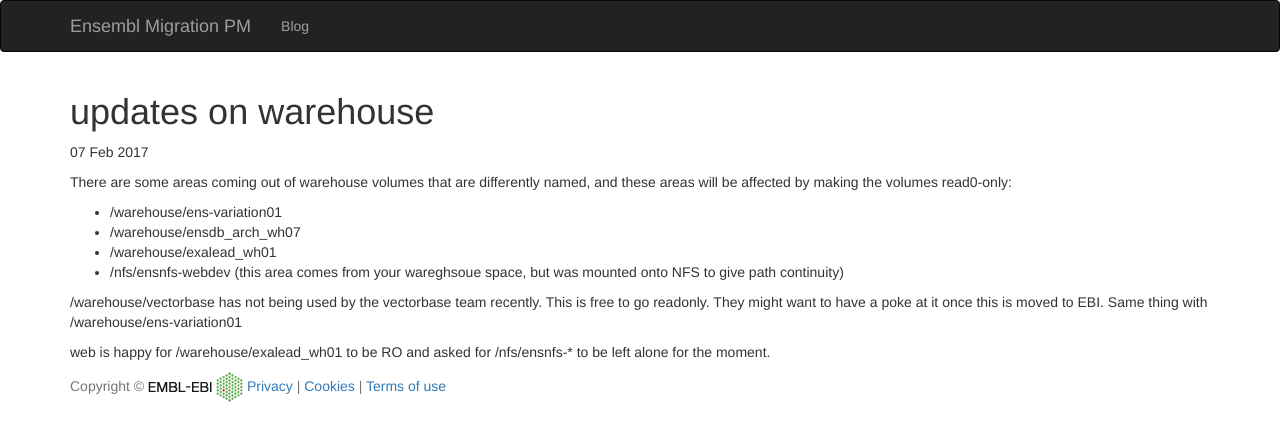
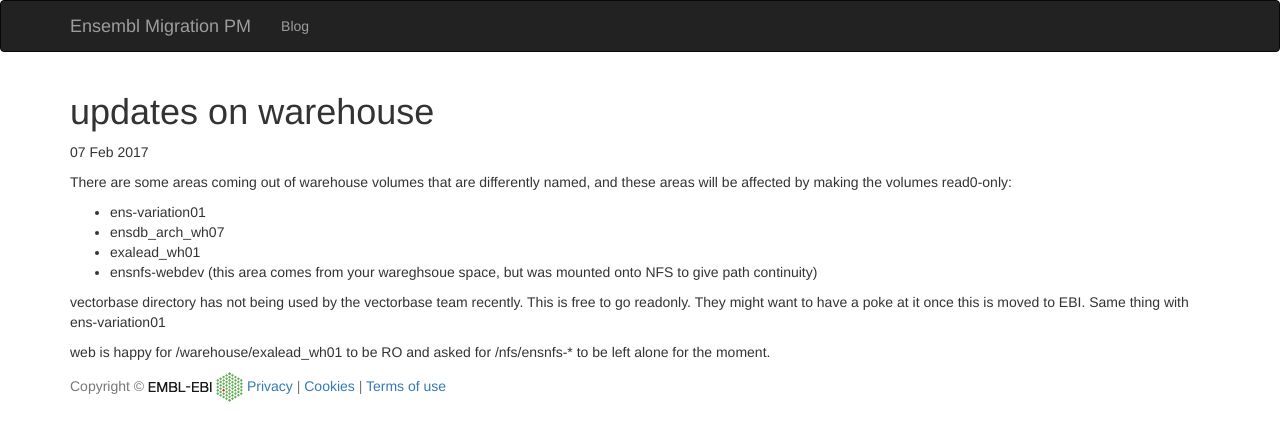
Before and after one commit to avullo/ensembl-migration-pm, a Jekyll site: the page built from _wp056_logs/2017-02-07-updates on warehouse.md, in a window 1280 px wide. Shown: the top 441 px of the page. Built offline with Jekyll 4.4.1, drawn with Linux system fonts in a browser that asks for light colours.

```diff
--- a/_wp056_logs/2017-02-07-updates on warehouse.md
+++ b/_wp056_logs/2017-02-07-updates on warehouse.md
@@ -6,11 +6,11 @@ date: 2017-02-07
 
 There are some areas coming out of warehouse volumes that are differently named, and these areas will be affected by making the volumes read0-only:
 
-- /warehouse/ens-variation01
-- /warehouse/ensdb_arch_wh07
-- /warehouse/exalead_wh01
-- /nfs/ensnfs-webdev  (this area comes from your wareghsoue space, but was mounted onto NFS to give path continuity)
+- ens-variation01
+- ensdb_arch_wh07
+- exalead_wh01
+- ensnfs-webdev  (this area comes from your wareghsoue space, but was mounted onto NFS to give path continuity)
 
-/warehouse/vectorbase has not being used by the vectorbase team recently. This is free to go readonly. They might want to have a poke at it once this is moved to EBI. Same thing with /warehouse/ens-variation01
+vectorbase directory has not being used by the vectorbase team recently. This is free to go readonly. They might want to have a poke at it once this is moved to EBI. Same thing with ens-variation01
 
 web is happy for /warehouse/exalead_wh01 to be RO and asked for /nfs/ensnfs-* to be left alone for the moment.
```
Also changed, not shown: _posts/2017-01-18-All services are set up and running.md (+1 -1 lines), _posts/2017-01-27-Available back up options from Cloud team.md (+2 -16 lines), _posts/2017-02-07-updates on warehouse.md (+5 -5 lines), _wp012_logs/2017-01-27-Available back up options from Cloud team.md (+2 -16 lines), _wp04_logs/2017-01-18-All services are set up and running.md (+1 -1 lines).
